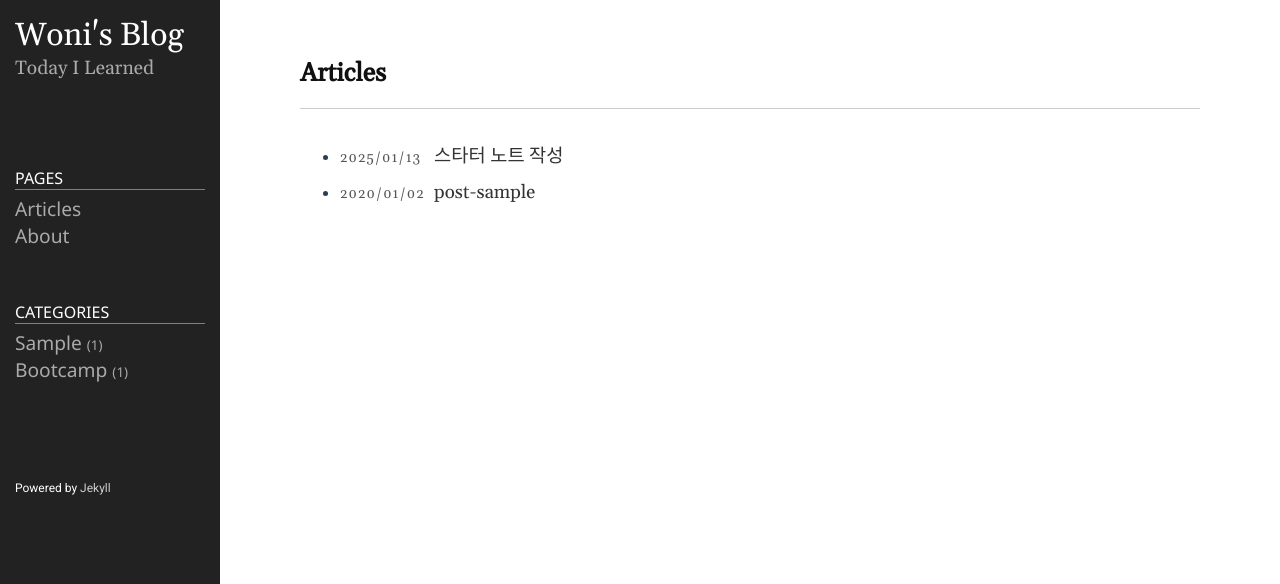
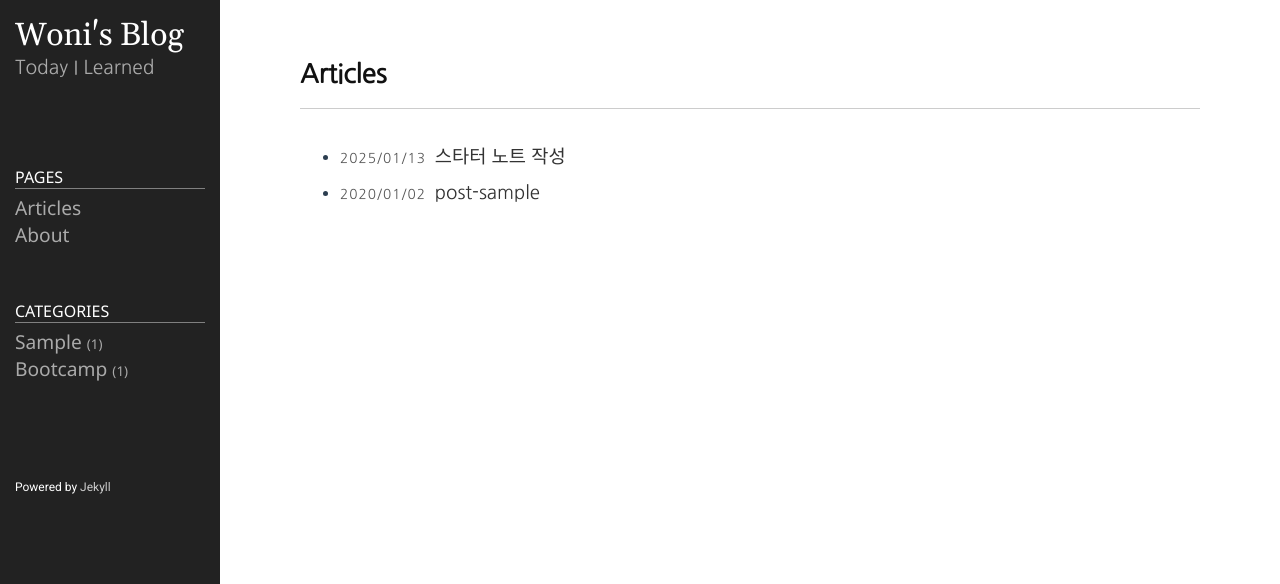
Before and after one commit to s-woni/s-woni.github.io, a Jekyll site: the page built from index.md, in a window 1280 px wide. Shown: the top 584 px of the page. Built offline with Jekyll 4.4.1, drawn with Linux system fonts in a browser that asks for light colours.

Commit message:
Update style.css

```diff
--- a/public/css/style.css
+++ b/public/css/style.css
@@ -49,7 +49,7 @@ body {
 	height: 100%;
 	margin: 0;
 	padding: 0;
-	font-family: 'Gelasio', 'Nanum Gothic', serif;
+	font-family: 'Nanum Gothic', serif;
 	color: #2c3e50;
 }
 
```
